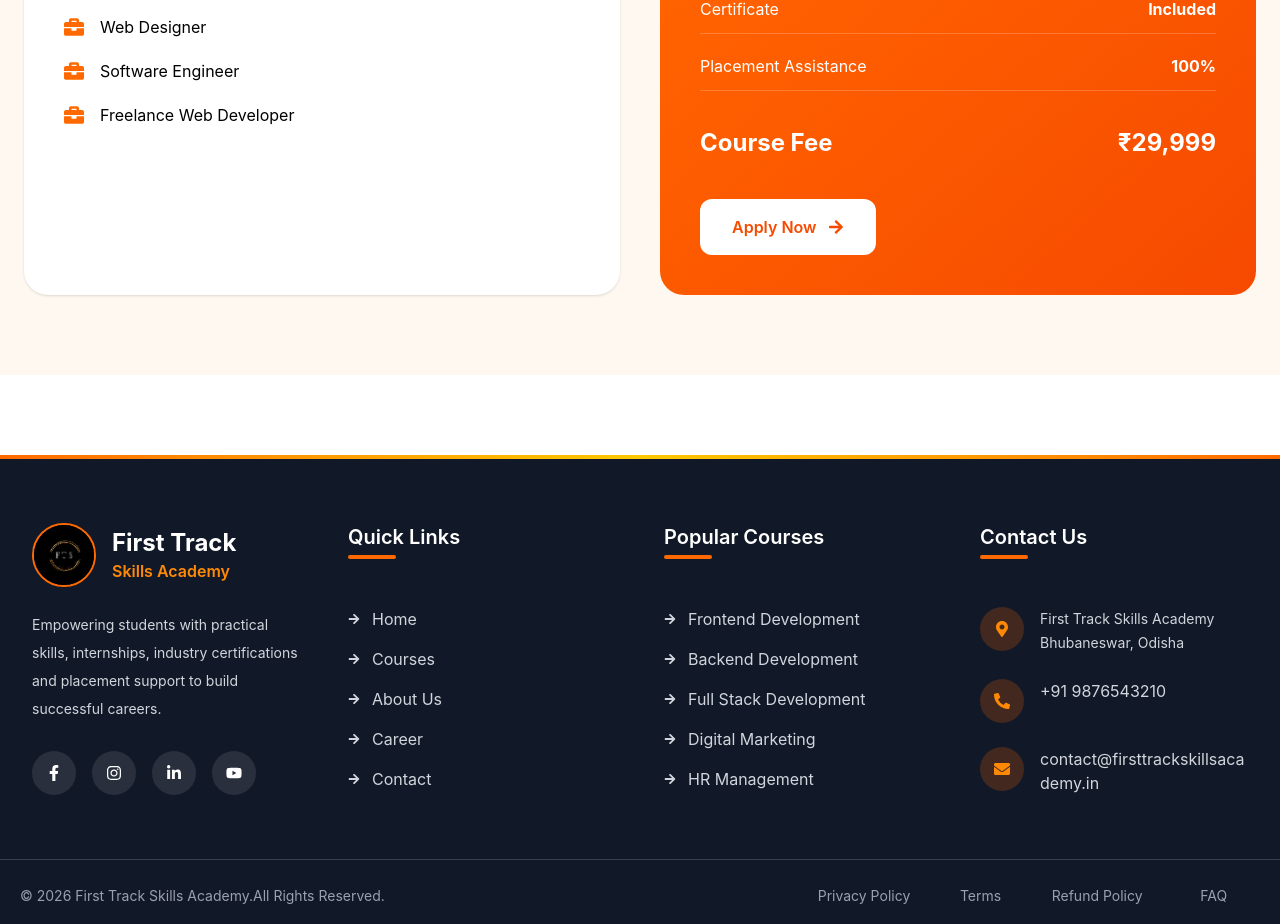
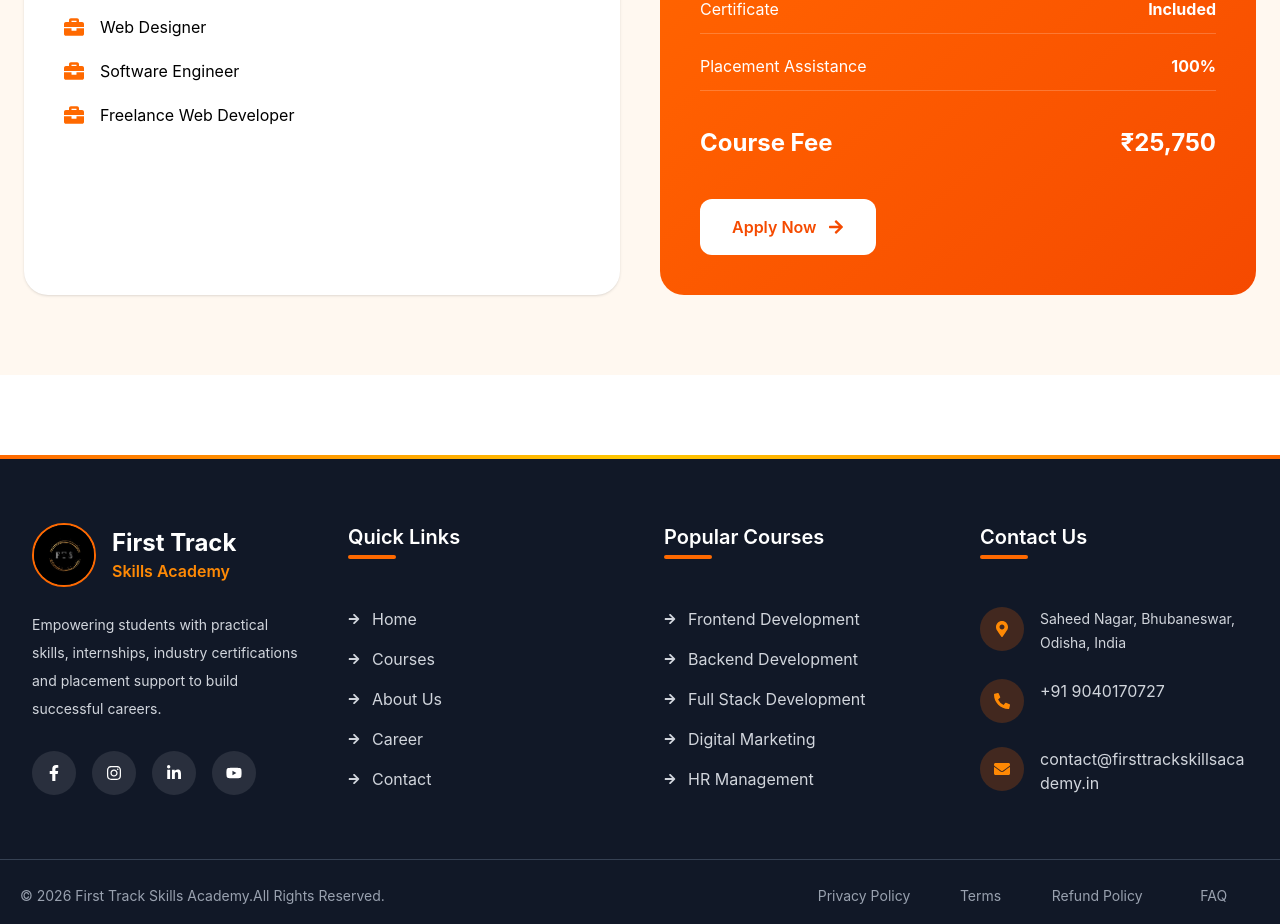
Before and after one commit to FirstTrackSolutionProjects/First-Track-Skills-Academy, a React (Vite) app: page /frontend-course in a window 1280 px wide. Shown: the part 2997-3921 px from the top of the page. Built offline with nearby package versions, Linux system fonts and the light colour scheme.

Commit message:
setUpcompleted

```diff
--- a/src/components/Footer.jsx
+++ b/src/components/Footer.jsx
@@ -169,9 +169,9 @@
                 </div>
 
                 <p className="text-gray-300 text-sm leading-6">
-                  First Track Skills Academy
+                  Saheed Nagar, Bhubaneswar,
                   <br />
-                  Bhubaneswar, Odisha
+                   Odisha, India
                 </p>
 
               </div>
@@ -183,7 +183,7 @@
                 </div>
 
                 <p className="text-gray-300">
-                  +91 9876543210
+                  +91 9040170727
                 </p>
 
               </div>
--- a/src/pages/FrontendCourse.jsx
+++ b/src/pages/FrontendCourse.jsx
@@ -353,7 +353,7 @@
 
               <div className="flex justify-between text-2xl font-bold pt-4">
                 <span>Course Fee</span>
-                <span>₹29,999</span>
+                <span>₹25,750</span>
               </div>
 
             </div>
--- a/src/pages/MarketingCourse.jsx
+++ b/src/pages/MarketingCourse.jsx
@@ -245,7 +245,7 @@
 
               <div className="flex justify-between text-3xl font-bold mt-8">
                 <span>Fees</span>
-                <span>₹35,750</span>
+                <span>₹22,750</span>
               </div>
 
             </div>
--- a/src/pages/ProgramFees.jsx
+++ b/src/pages/ProgramFees.jsx
@@ -10,7 +10,7 @@
 const fees = [
   {
     program: "Frontend Development",
-    duration: "90 Days",
+    duration: "60 Days",
     fees: "₹25,750",
   },
   {
```
